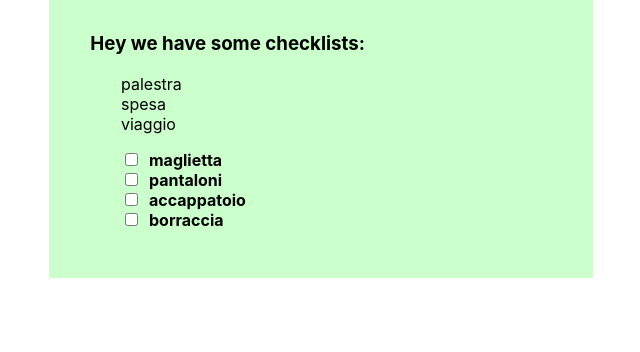
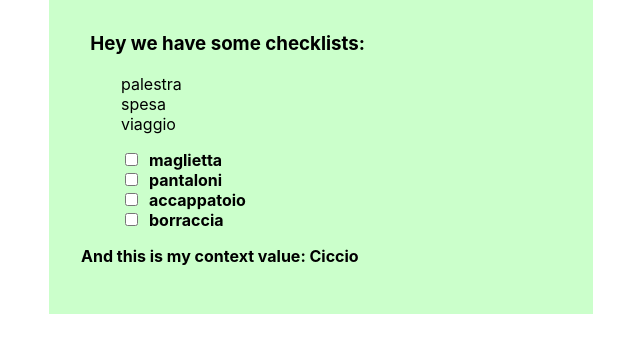
Before and after one commit to lorenzorinella/checklister, a React (Create React App) app: page / in a window 1280 px wide. Both pictures are taken after a click on the link "palestra". Shown: the top 352 px of the page, without its empty margins (319-959 px from the left). Built offline with nearby package versions, Linux system fonts and the light colour scheme.

Commit message:
added a working test of React Context

```diff
--- a/src/App.js
+++ b/src/App.js
@@ -2,14 +2,17 @@ import "./App.css";
 import { checlists } from "./components/data";
 import { useState } from "react";
 import ChecklistDisplay from "./components/ChecklistDisplay";
+import React from "react";
+import MyContext from "./components/Context";
 
 function App() {
   const [choice, setChoice] = useState(0);
   const checklistClick = (id) => {
     setChoice(id);
   };
-
+  const sharedData = "Ciccio";
   return (
+    <MyContext.Provider value={sharedData}>
       <div className="App">
         <h3>Hey we have some checklists: </h3>
         <ul>
@@ -27,6 +30,7 @@ function App() {
           <ChecklistDisplay listnumber={choice} />
         </div>
       </div>
+    </MyContext.Provider>
   );
 }
 export default App;
--- a/src/components/ChecklistDisplay.js
+++ b/src/components/ChecklistDisplay.js
@@ -1,20 +1,25 @@
 import { checlists } from "./data";
+import React, { useContext } from "react";
+import MyContext from "./Context.js";
+
 export default function ChecklistDisplay(props) {
   const handleCheckboxChange = (event) => {
     const checkbox = event.target;
     const label = checkbox.nextSibling;
-
     if (checkbox.checked) {
       label.classList.add("barrato");
     } else {
       label.classList.remove("barrato");
     }
   };
+  const value = useContext(MyContext);
+  console.log(value);
   switch (props.listnumber) {
     case 0:
       return;
     case 1:
       return (
+        <>
           <ul>
             {checlists[0].elements.map((element) => {
               return (
@@ -25,6 +30,8 @@ export default function ChecklistDisplay(props) {
               );
             })}
           </ul>
+          <p>And this is my context value: {value}</p>
+        </>
       );
     case 2:
       return (
--- /dev/null
+++ b/src/components/Context.js
@@ -0,0 +1,5 @@
+import React from "react";
+
+const MyContext = React.createContext();
+
+export default MyContext;
```
Lines whose indentation alone changed are shown as unchanged.
